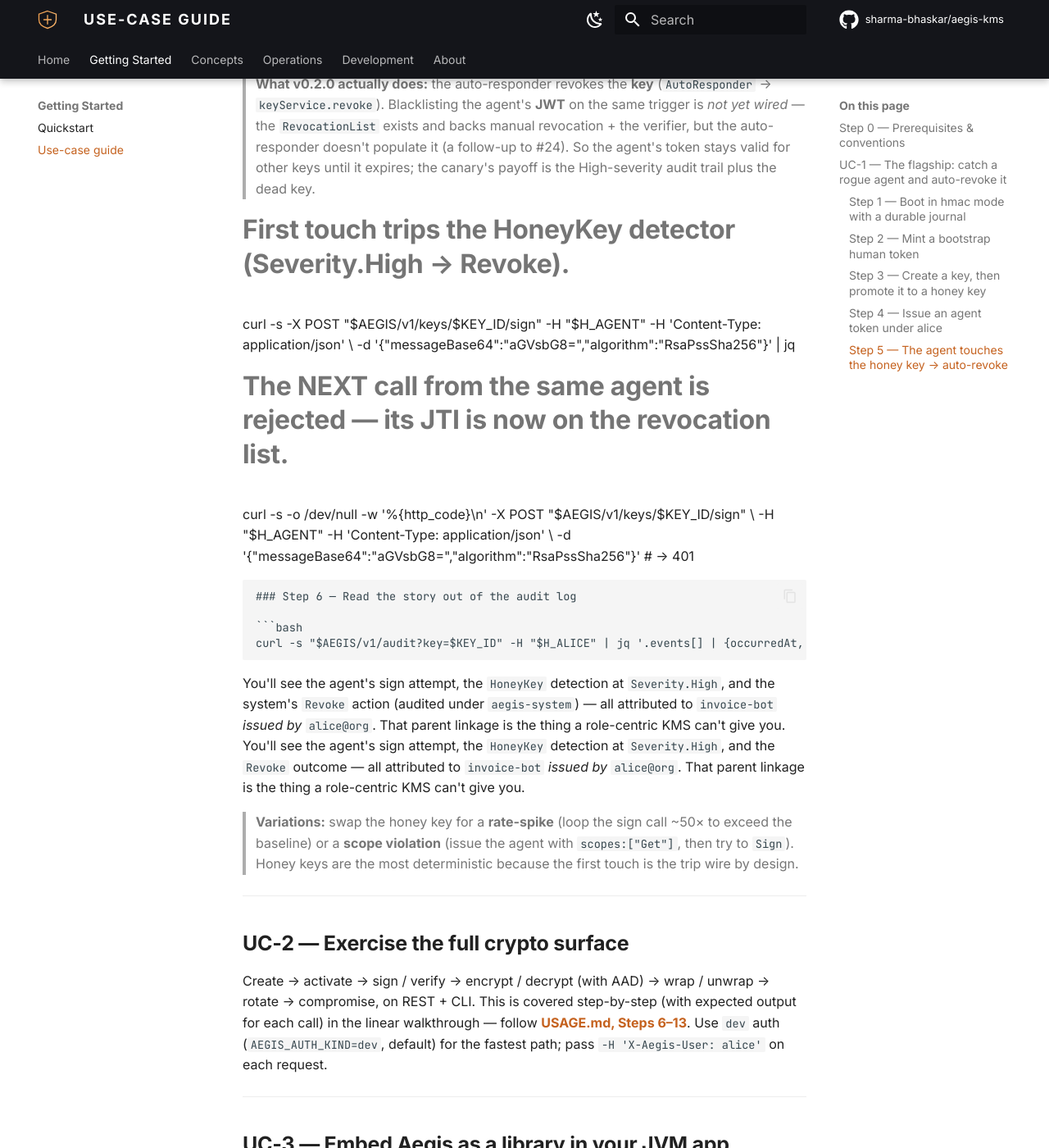
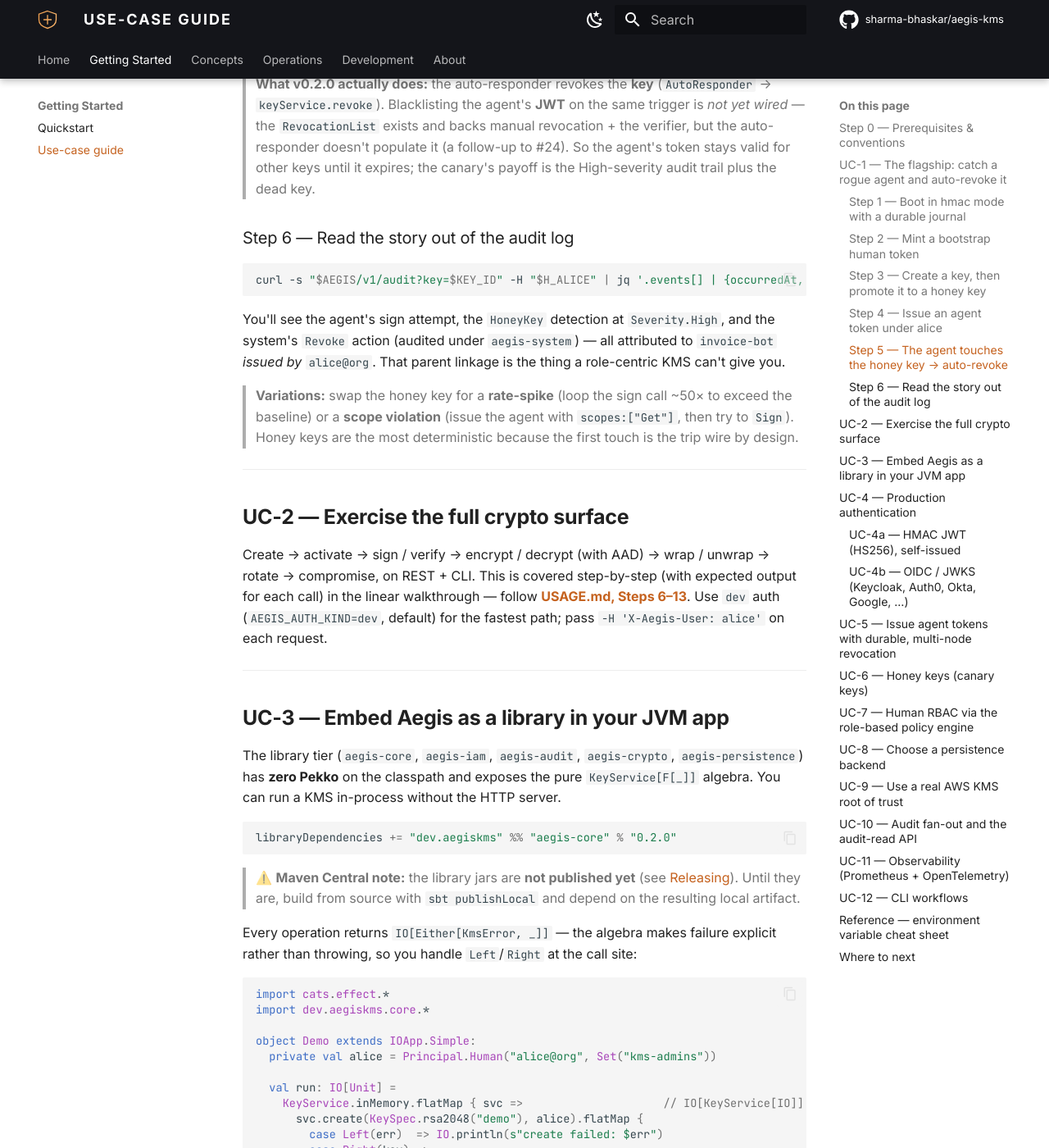
Before and after one commit to sharma-bhaskar/aegis-kms, an MkDocs documentation site: the page built from docs/USE-CASES.md, in a window 1280 px wide and 1400 px high, scrolled down 3530 px. Shown: the whole window at 82% size. Built offline with MkDocs 1.6.1 and Material for MkDocs 9.7.7, drawn with Linux system fonts in a browser that asks for light colours; comment, search, counter and statistics services are not loaded; some of the changed text lies outside the part shown.

Commit message:
docs: repair merge-duplicated content in README + USE-CASES (false JWT-kill claim, stale Step 5/UC-3 blocks) (#92)
Signed-off-by: bhaskarsharma <sharma.b6@gmail.com>

````diff
--- a/docs/USE-CASES.md
+++ b/docs/USE-CASES.md
@@ -51,7 +51,8 @@ A full cheat-sheet is at the [bottom of this page](#reference-environment-variab
 ## UC-1 — The flagship: catch a rogue agent and auto-revoke it
 
 This is the demo Aegis exists for: an agent acting under a human's authority touches a **honey
-key**, and Aegis revokes both the key and the agent's token *before its next call lands*.
+key**, and Aegis revokes the key out from under it *before its next call lands* — the canary's
+first touch is the trip wire.
 
 > **Why `hmac` mode:** issued agent tokens are HS256 JWTs signed with `AEGIS_AUTH_HMAC_SECRET`,
 > and the server verifies them with the same secret. In `dev` mode the server reads
@@ -139,16 +140,6 @@ curl -s -X POST "$AEGIS/v1/keys/$KEY_ID/sign" -H "$H_AGENT" -H 'Content-Type: ap
 > auto-responder doesn't populate it (a follow-up to #24). So the agent's token stays valid for
 > other keys until it expires; the canary's payoff is the High-severity audit trail plus the dead key.
 
-# First touch trips the HoneyKey detector (Severity.High → Revoke).
-curl -s -X POST "$AEGIS/v1/keys/$KEY_ID/sign" -H "$H_AGENT" -H 'Content-Type: application/json' \
-  -d '{"messageBase64":"aGVsbG8=","algorithm":"RsaPssSha256"}' | jq
-
-# The NEXT call from the same agent is rejected — its JTI is now on the revocation list.
-curl -s -o /dev/null -w '%{http_code}\n' -X POST "$AEGIS/v1/keys/$KEY_ID/sign" \
-  -H "$H_AGENT" -H 'Content-Type: application/json' \
-  -d '{"messageBase64":"aGVsbG8=","algorithm":"RsaPssSha256"}'   # → 401
-```
-
 ### Step 6 — Read the story out of the audit log
 
 ```bash
@@ -158,9 +149,6 @@ curl -s "$AEGIS/v1/audit?key=$KEY_ID" -H "$H_ALICE" | jq '.events[] | {occurredA
 You'll see the agent's sign attempt, the `HoneyKey` detection at `Severity.High`, and the system's
 `Revoke` action (audited under `aegis-system`) — all attributed to `invoice-bot` *issued by*
 `alice@org`. That parent linkage is the thing a role-centric KMS can't give you.
-You'll see the agent's sign attempt, the `HoneyKey` detection at `Severity.High`, and the
-`Revoke` outcome — all attributed to `invoice-bot` *issued by* `alice@org`. That parent linkage is
-the thing a role-centric KMS can't give you.
 
 > **Variations:** swap the honey key for a **rate-spike** (loop the sign call ~50× to exceed the
 > baseline) or a **scope violation** (issue the agent with `scopes:["Get"]`, then try to `Sign`).
@@ -194,11 +182,6 @@ libraryDependencies += "dev.aegiskms" %% "aegis-core" % "0.2.0"
 
 Every operation returns `IO[Either[KmsError, _]]` — the algebra makes failure explicit rather
 than throwing, so you handle `Left`/`Right` at the call site:
-> [Maven Central status](#maven-central-the-release-checklist)). Until they are, build from source
-> with `sbt publishLocal` and depend on the resulting local artifact.
-
-The shape (illustrative — see the in-memory reference `KeyService` in `aegis-core` for the exact
-constructor in your version):
 
 ```scala
 import cats.effect.*
@@ -219,14 +202,6 @@ object Demo extends IOApp.Simple:
           yield ()
       }
     }
-  val run: IO[Unit] =
-    for
-      svc <- KeyService.inMemory[IO]                      // pure, no I/O backend
-      key <- svc.create(KeySpec("demo", Algorithm.AES, 256, ObjectType.SymmetricKey), principal)
-      _   <- svc.activate(key.id, principal)
-      sig <- svc.sign(key.id, "hello".getBytes, SignatureAlgorithm.RsaPssSha256, principal)
-      _   <- IO.println(sig)
-    yield ()
 ```
 
 Wrap it with the audit + authorization decorators from `aegis-audit` / `aegis-iam` to get the
@@ -247,7 +222,7 @@ export AEGIS_AUTH_HMAC_SECRET="$(openssl rand -base64 48)"
 AEGIS_AUTH_KIND=hmac $COMPOSE up -d
 ```
 Mint caller tokens with `JwtIssuer.hmac` (see [UC-1, Step 2](#step-2-mint-a-bootstrap-human-token)).
-Mint caller tokens with `JwtIssuer.hmac` (see [UC-1, Step 2](#step-2--mint-a-bootstrap-human-token)).
+Mint caller tokens with `JwtIssuer.hmac` (see [UC-1, Step 2](#step-2-mint-a-bootstrap-human-token)).
 Use only inside a single trust boundary — the symmetric secret can both sign and verify.
 
 ### UC-4b — OIDC / JWKS (Keycloak, Auth0, Okta, Google, …)
@@ -294,7 +269,7 @@ AEGIS_HONEY_KEYS="<key-id-1>,<key-id-2>" AEGIS_AUTH_KIND=hmac $COMPOSE up -d
 ```
 Boot fails fast on a malformed KeyId (a typo'd canary that never catches anything is the opposite
 of what you want). See the full walkthrough in [UC-1](#uc-1-the-flagship-catch-a-rogue-agent-and-auto-revoke-it).
-of what you want). See the full walkthrough in [UC-1](#uc-1--the-flagship-catch-a-rogue-agent-and-auto-revoke-it).
+of what you want). See the full walkthrough in [UC-1](#uc-1-the-flagship-catch-a-rogue-agent-and-auto-revoke-it).
 
 ---
 
````
Also changed, not shown: README.md (+0 -1 lines).
